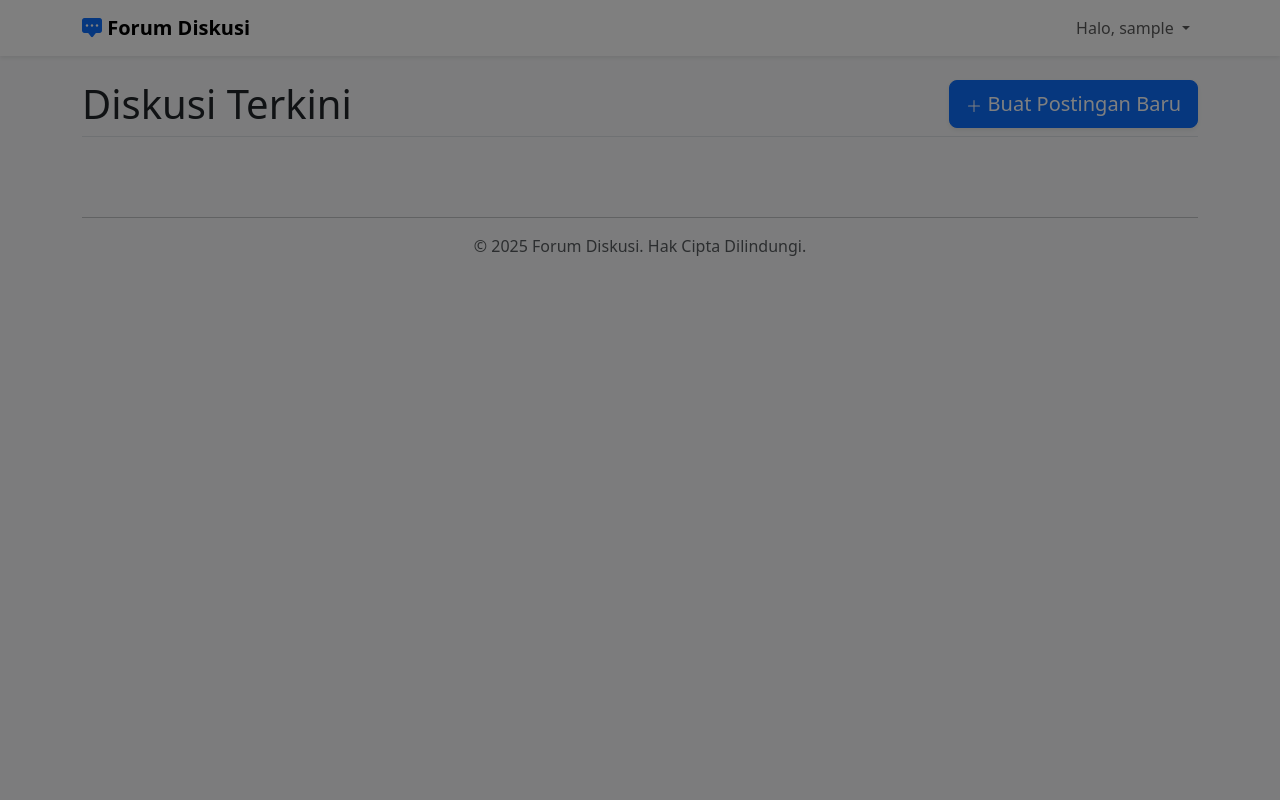
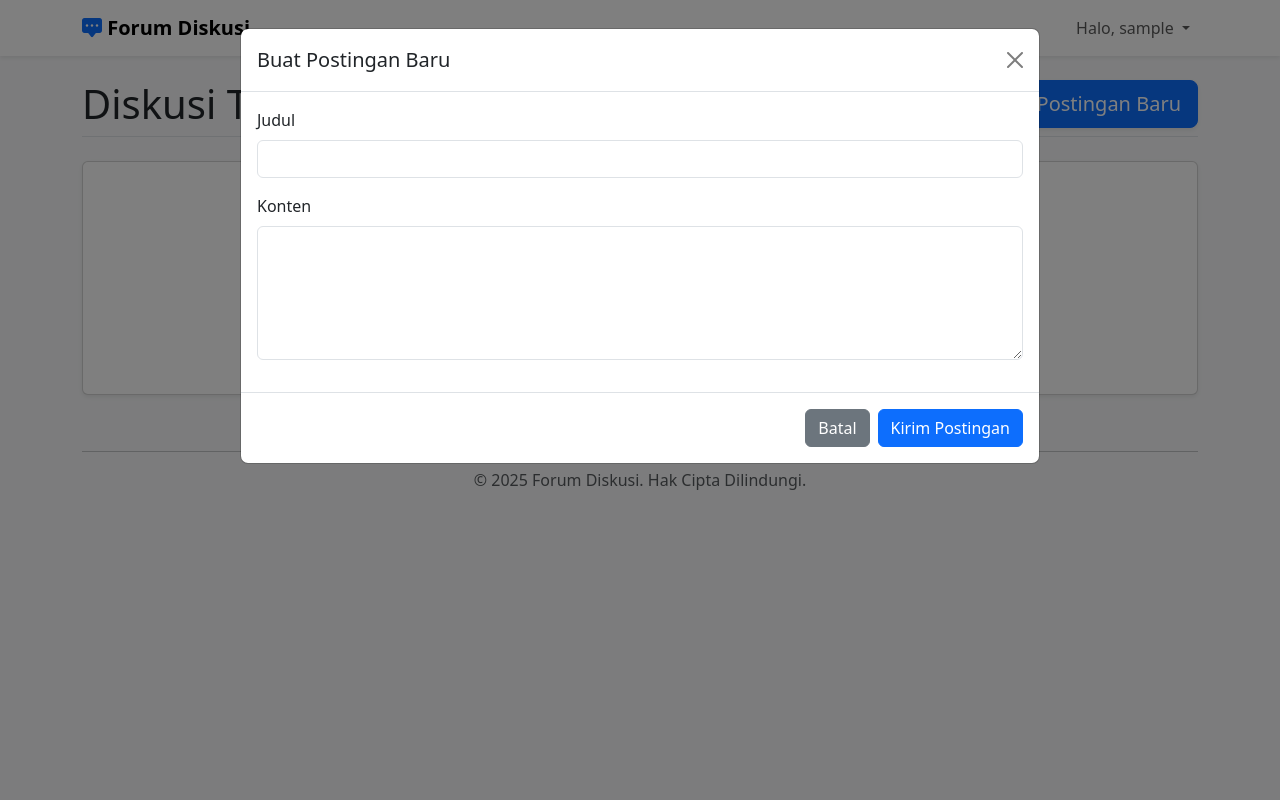
Before and after one commit to DimasFigo/ForumDiskusi, a Flask app: page /user/dashboard in a window 1280 px wide, after a click on "Buat Postingan Baru". Run offline with Flask 3, Linux system fonts and the light colour scheme; the visitor is signed in with stand-in values (Sample User, id 1).

Commit message:
update user  dashboard

```diff
--- a/templates/user_dashboard.html
+++ b/templates/user_dashboard.html
@@ -56,6 +56,7 @@
             {% else %}
                 <a href="{{ url_for('post_detail', post_id=post.id) }}" class="list-group-item list-group-item-action d-flex gap-3 py-3 card-post">
                     <img src="{{ url_for('static', filename='images/' + post.author.avatar_url) }}" alt="{{ post.author.username }}" width="40" height="40" class="rounded-circle flex-shrink-0">
+
                     <div class="d-flex gap-2 w-100 justify-content-between align-items-start">
                         <div>
                             <h5 class="mb-1">{{ post.title }}</h5>
@@ -82,10 +83,43 @@
         {% endfor %}
                 </div> {# Penutup untuk .list-group #}
     {% else %}
-        {% endif %}
+        <div class="card shadow-sm">
+            <div class="card-body text-center p-5">
+                <h3 class="text-muted">Belum Ada Postingan</h3>
+                <p>Jadilah yang pertama memulai diskusi di forum ini!</p>
+                <button type="button" class="btn btn-primary mt-3" data-bs-toggle="modal" data-bs-target="#addPostModal">
+                    Buat Postingan Pertamamu
+                </button>
+            </div>
+        </div>
+    {% endif %}
 
-    <div class="modal fade" id="addPostModal" ...>
+    <div class="modal fade" id="addPostModal" tabindex="-1" aria-labelledby="addPostModalLabel" aria-hidden="true">
+        <div class="modal-dialog modal-lg">
+            <div class="modal-content">
+                <div class="modal-header">
+                    <h1 class="modal-title fs-5" id="addPostModalLabel">Buat Postingan Baru</h1>
+                    <button type="button" class="btn-close" data-bs-dismiss="modal" aria-label="Close"></button>
+                </div>
+                <div class="modal-body">
+                    <form method="POST" action="{{ url_for('add_post') }}" id="addPostForm">
+                        <div class="mb-3">
+                            <label for="title" class="form-label">Judul</label>
+                            <input type="text" name="title" id="title" class="form-control" required>
+                        </div>
+                        <div class="mb-3">
+                            <label for="content" class="form-label">Konten</label>
+                            <textarea name="content" id="content" class="form-control" rows="5" required></textarea>
+                        </div>
+                    </form>
+                </div>
+                <div class="modal-footer">
+                    <button type="button" class="btn btn-secondary" data-bs-dismiss="modal">Batal</button>
+                    <button type="submit" class="btn btn-primary" form="addPostForm">Kirim Postingan</button>
+                </div>
+            </div>
         </div>
+    </div>
 
     <div class="modal fade" id="deletePostModal" tabindex="-1" aria-labelledby="deletePostModalLabel" aria-hidden="true">
         <div class="modal-dialog">
```
